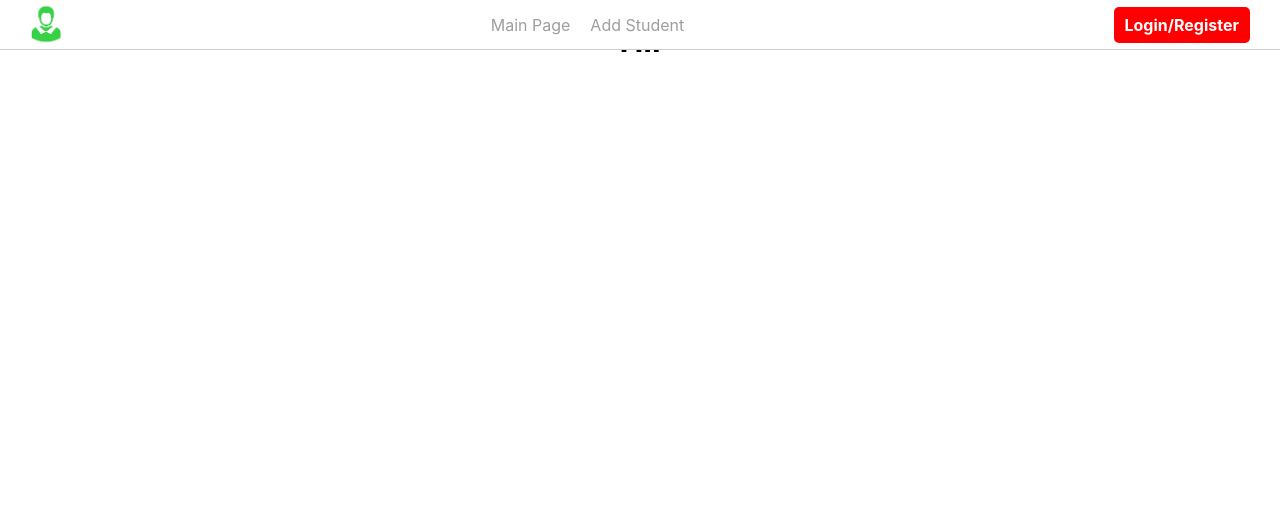
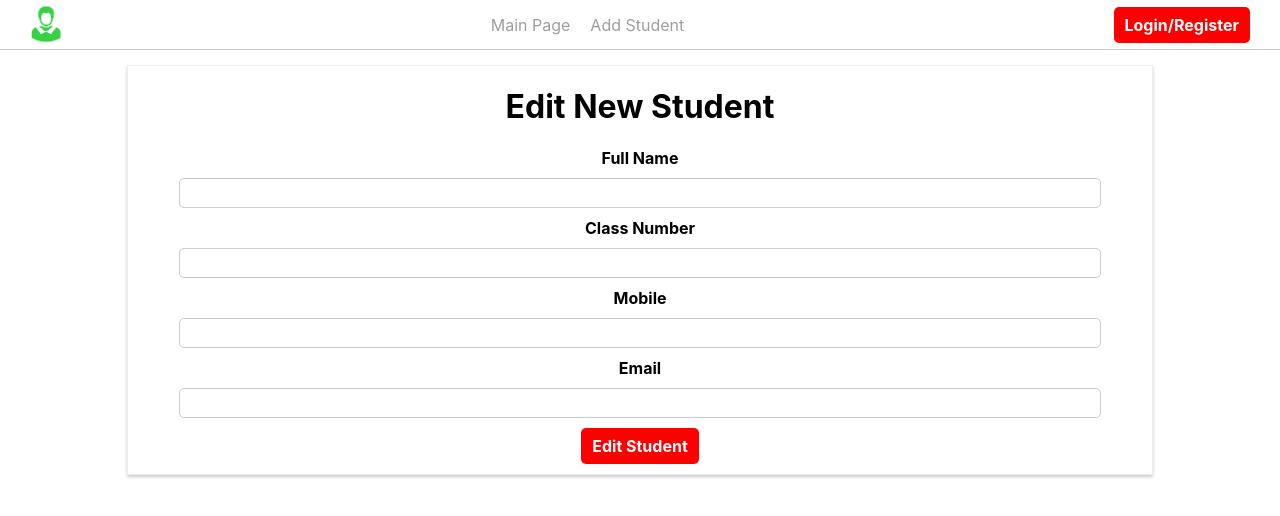
Before and after one commit to Javad-EB/react-student, a React (Create React App) app: page /student/0 in a window 1280 px wide. Shown: the top 516 px of the page. Built offline with nearby package versions, Linux system fonts and the light colour scheme.

Commit message:
Add Pages & Routes

```diff
--- a/src/App.js
+++ b/src/App.js
@@ -1,4 +1,4 @@
-import React, { useState, useEffect, useRef } from 'react';
+import React from 'react';
 import './App.css';
 import Toolbar from './container/Header/Toolbar/Toolbar'
 import { BrowserRouter as Router, Routes, Route } from 'react-router-dom'
@@ -6,15 +6,23 @@ import HomePage from '../src/Pages/Homepage'
 import AddStudent from '../src/Pages/AddStudent'
 import EditStudent from '../src/Pages/EditStudent'
 
+// const AddStudent = React.lazy(() => import('../src/Pages/AddStudent'))
+
 const App = () => {
   return (
     <div className="App">
       <Router>
         <Toolbar />
         <Routes>
-          <Route path="/" exact element={<HomePage />} />
-          <Route path="/add-student" exact element={<AddStudent />} />
-          <Route path='/student/:id' exact element={<EditStudent />} />
+          <Route path="/" element={<HomePage />} />
+          <Route path="/add-student" element={<AddStudent />} />
+          {/* <Route path="/add-student" exact element={
+            <React.Suspense fallback={<div>Loading...</div>}>
+              <AddStudent />
+            </React.Suspense>
+          } /> */}
+          <Route path='/student/:studentid' element={<EditStudent />} />
+          <Route path="*" element={<h1>Not Found</h1>} />
         </Routes>
       </Router>
     </div>
--- a/src/Pages/AddStudent.js
+++ b/src/Pages/AddStudent.js
@@ -1,13 +1,16 @@
-import React, { useState, useEffect, useRef } from 'react'
+import React, { useState, useEffect } from 'react'
 import NewStudent from '../components/students/newStudent/newStudent'
+import { Navigate } from 'react-router-dom'
 
 const AddStudent = (props) => {
     const [studentName, setStudentName] = useState('')
     const [studentClass, setStudentClass] = useState('')
     const [studentMobile, setStudentMobile] = useState('')
     const [studentEmail, setStudentEmail] = useState('')
+    const [result, setResult] = useState(false)
     useEffect(() => {
         console.log(props)
+        // eslint-disable-next-line react-hooks/exhaustive-deps
     },[])
     const studentNameHandler = (event) => {
         setStudentName(event.target.value)
@@ -23,8 +26,12 @@ const AddStudent = (props) => {
     }
     const addStudent = () => {
         alert('Student Added')
+        setResult(true)
     }
+
     return (
+        <React.Fragment>
+            {result && <Navigate replace to="/" />}
             <NewStudent
                 studentName={studentName}
                 studentClass={studentClass}
@@ -36,6 +43,7 @@ const AddStudent = (props) => {
                 studentEmailHandler={studentEmailHandler}
                 addStudent={addStudent}
             />
+        </React.Fragment>
     )
 }
 
--- a/src/Pages/EditStudent.js
+++ b/src/Pages/EditStudent.js
@@ -1,8 +1,30 @@
-import React from 'react';
+import React, { useEffect } from 'react';
+import Button from '../components/UI/button/button'
+import './style/editStudent.css'
 
-const EditStudent = () => {
+const EditStudent = (props) => {
+    useEffect(() => {
+        console.log(props)
+    })
+    const editStudent = () => {
+        alert('Successfull')
+    }
     return (
-<h1>Hii</h1>
+        <div className='newStudent'>
+            <h1>Edit New Student</h1>
+            <label htmlFor="name">Full Name</label>
+            <input type="text" id="name" />
+            <label htmlFor="cNumber">Class Number</label>
+            <input type="number" name="cNumber" id="cNumber" />
+            <label htmlFor="mob">Mobile</label>
+            <input type="number" name="mob" id="mob" />
+            <label htmlFor="email">Email</label>
+            <input type="email" name="email" id="email" />
+            <Button
+                clicked={editStudent}
+                btnType='danger'
+            >Edit Student</Button>
+        </div>
     )
 }
 
--- a/src/Pages/Homepage.js
+++ b/src/Pages/Homepage.js
@@ -1,6 +1,7 @@
 import React, { useState, useEffect, useRef } from 'react'
 import Students from '../components/students/students'
 import Button from '../components/UI/button/button'
+import { useNavigate } from "react-router-dom"
 
 const HomePage = (props) => {
     const [studentsState, setStudentsState] = useState([
@@ -22,40 +23,6 @@ const HomePage = (props) => {
         setStudentsState(itemData)
         setSearchBarValue(event.target.value)
     }
-    const nameChangeHandler = (event, id) => {
-        const studentIndex = studentsState.findIndex(
-            student => student.id === id
-        )
-        const student = { ...studentsState[studentIndex] }
-        student.name = event.target.value
-        const students = [...studentsState]
-        students[studentIndex] = student
-        setStudentsState(students)
-    }
-    const classNumberChangeHandler = (event, id) => {
-        const studentIndex = studentsState.findIndex(student => student.id === id)
-        const student = { ...studentsState[studentIndex] }
-        student.classNumber = event.target.value
-        const students = [...studentsState]
-        students[studentIndex] = student
-        setStudentsState(students)
-    }
-    const phoneNumberChangeHandler = (event, id) => {
-        const studentIndex = studentsState.findIndex(student => student.id === id)
-        const student = { ...studentsState[studentIndex] }
-        student.phoneNumber = event.target.value
-        const students = [...studentsState]
-        students[studentIndex] = student
-        setStudentsState(students)
-    }
-    const emailChangeHandler = (event, id) => {
-        const studentIndex = studentsState.findIndex(student => student.id === id)
-        const student = { ...studentsState[studentIndex] }
-        student.email = event.target.value
-        const students = [...studentsState]
-        students[studentIndex] = student
-        setStudentsState(students)
-    }
     const deleteStudent = (index) => {
         const students = [...studentsState]
         students.splice(index, 1)
@@ -67,10 +34,16 @@ const HomePage = (props) => {
     useEffect(() => {
         setArrayHolder(studentsState)
         inputEl.current.focus()
-        console.log(props)
         // eslint-disable-next-line react-hooks/exhaustive-deps
     }, [])
-
+    const exeScroll = () => {
+        window.scrollTo(0, inputEl.current.offsetTop)
+    }
+    let navigate = useNavigate()
+    const edited = (id) => {
+        console.log(id)
+        navigate('/student/' + id)
+    }
     return (
         <React.Fragment>
             <input type="text" value={searchBarValue} onChange={searchFilterFunc} ref={inputEl} className="search-bar" />
@@ -82,13 +55,13 @@ const HomePage = (props) => {
             </Button>
             <Students
                 studentsList={studentsState}
-                nameChange={nameChangeHandler}
-                classNumberChange={classNumberChangeHandler}
-                phoneNumberChange={phoneNumberChangeHandler}
-                emailChange={emailChangeHandler}
                 delete={deleteStudent}
                 toggle={toggle}
+                edited={edited}
             />
+            <Button clicked={exeScroll}>
+                Scroll to SearchBar
+            </Button>
         </React.Fragment>
     )
 
--- /dev/null
+++ b/src/Pages/style/editStudent.css
@@ -0,0 +1,33 @@
+:root {
+    --border-1: #eee;
+    --shadow-1: #ccc;
+}
+
+.newStudent {
+    width: 80%;
+    width: 80%;
+    margin: 20px auto;
+    border: 1px solid var(--border-1);
+    box-shadow: 0 2px 3px var(--shadow-1);
+    text-align: center;
+    margin-top: 65px;
+}
+
+.newStudent label {
+    display: block;
+    margin: 10px auto;
+    text-align: center;
+    font-weight: bold;
+}
+
+.newStudent input {
+    width: 80%;
+    height: 30px;
+    border-radius: 5px;
+    padding: 5px;
+    border: 1px solid var(--shadow-1);
+    outline: none;
+    box-sizing: border-box;
+    margin: auto;
+    width: 90%;
+}
--- a/src/components/students/student/student.js
+++ b/src/components/students/student/student.js
@@ -2,7 +2,7 @@ import React from 'react';
 import './student.css'
 import Button from '../../UI/button/button'
 import PropTypes from 'prop-types'
-import { Link } from 'react-router-dom';
+
 
 const Student = (props) => {
     return (
@@ -18,11 +18,10 @@ const Student = (props) => {
             >
                 Delete
             </Button>
-            <Link to={"/student/"+props.id}>
-                <Button>
-                    Edit
-                </Button>
-            </Link>
+            <Button
+                clicked={props.edited}>
+                Edit
+            </Button>
         </div>
     )
 }
--- a/src/components/students/students.js
+++ b/src/components/students/students.js
@@ -19,6 +19,7 @@ const Students = (props) => {
                     phoneNumberChange={(event) => props.phoneNumberChange(event, student.id)}
                     emailChange={(event) => props.emailChange(event, student.id)}
                     delete={props.delete}
+                    edited={() => props.edited(student.id)}
                 />
             </ErrorBoundary>
         )
```
Lines whose indentation alone changed are shown as unchanged.
